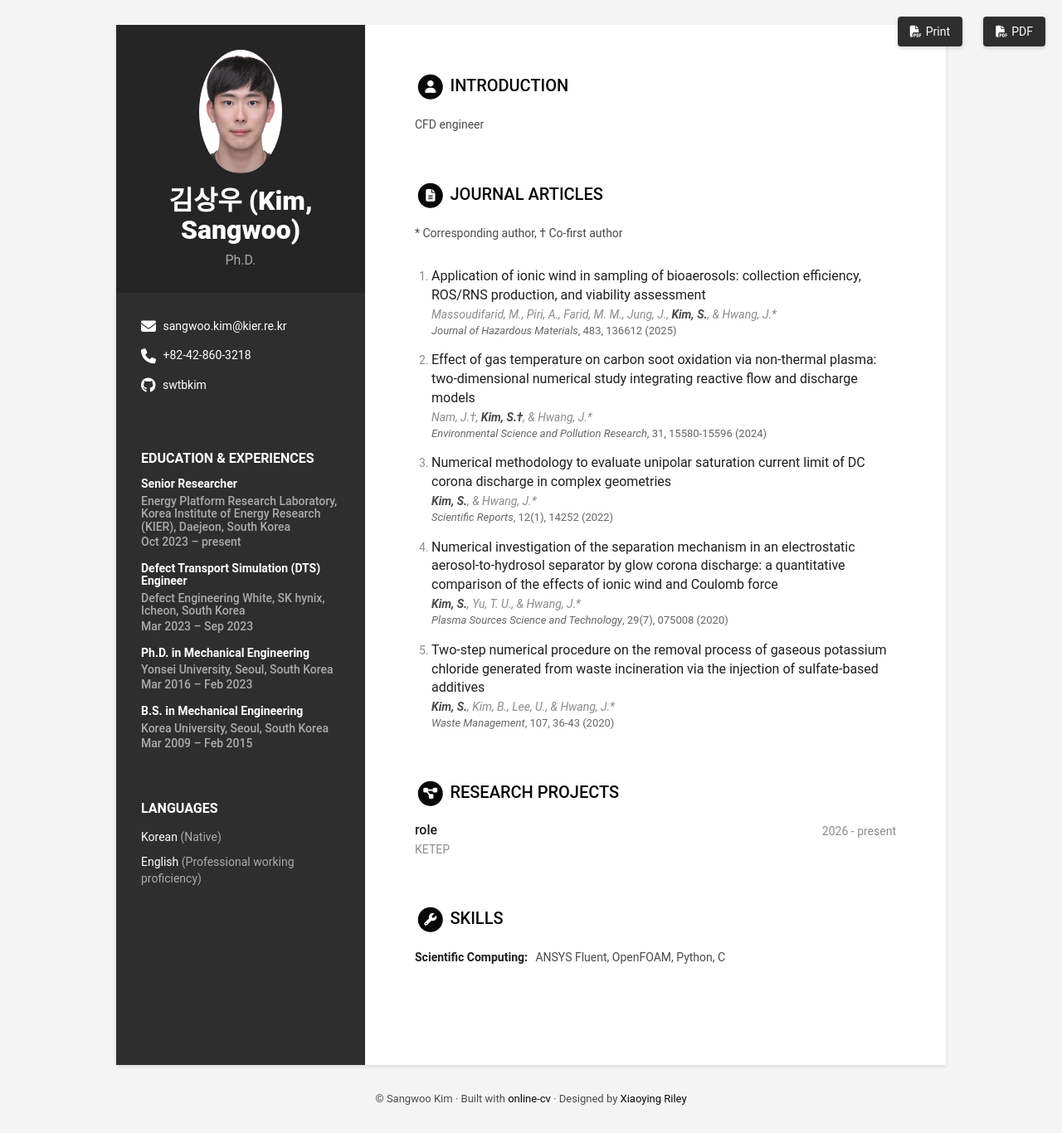
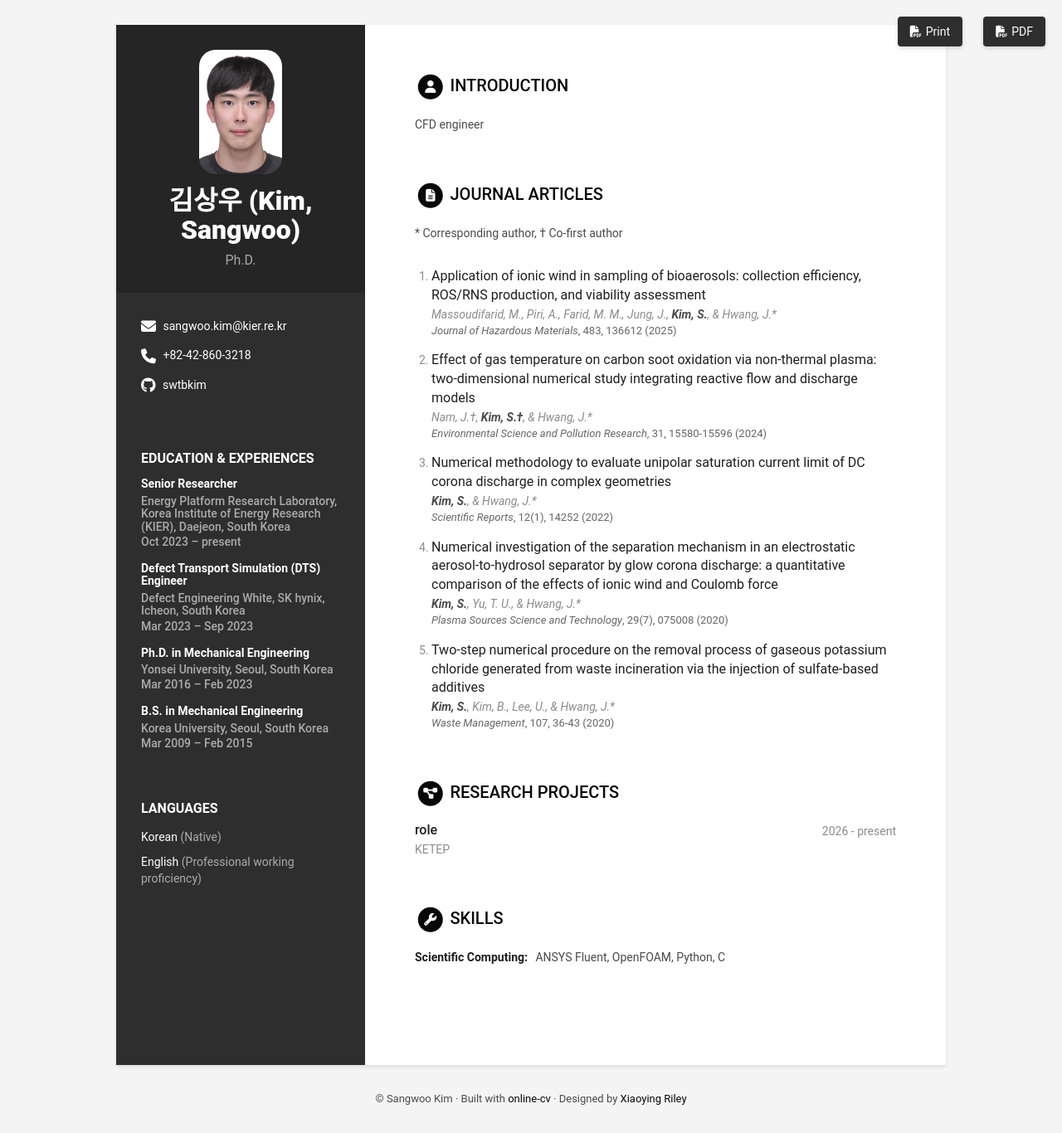
Before and after one commit to swtbkim/SangwooKim, a Jekyll site: the page built from index.html, in a window 1280 px wide. Shown: the whole page at 83% size. Built offline with Jekyll 4.4.1, drawn with Linux system fonts in a browser that asks for light colours.

Commit message:
Update _base.scss

```diff
--- a/_sass/_base.scss
+++ b/_sass/_base.scss
@@ -83,7 +83,7 @@ p {
     object-position: center top;
     margin-bottom: 15px;
     border: 0px solid #fff;
-    border-radius: 100%;
+    border-radius: 20px;
     box-shadow: 0 1px 1px rgba(0, 0, 0, 0.1);
   }
   .contact-list {
```
